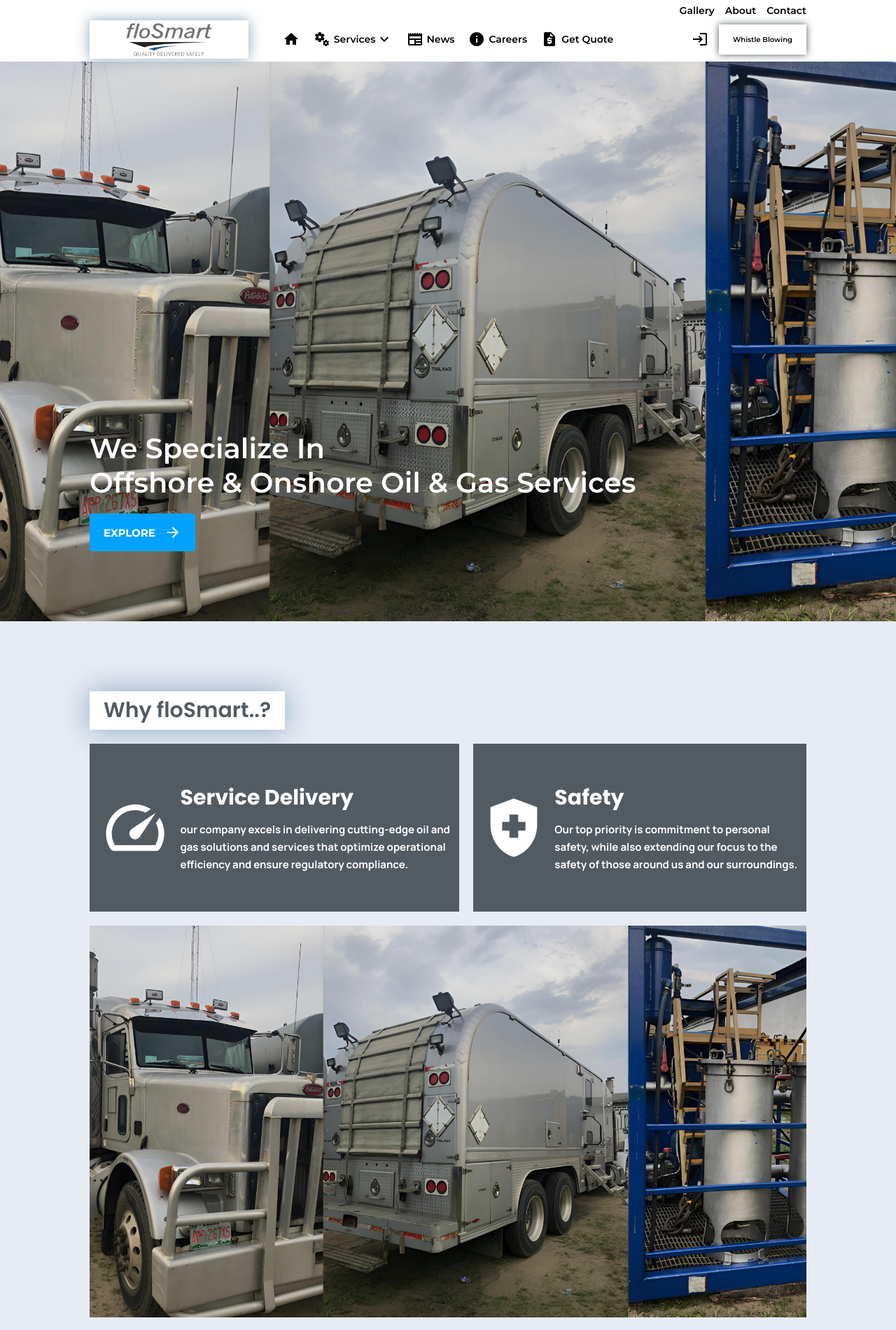
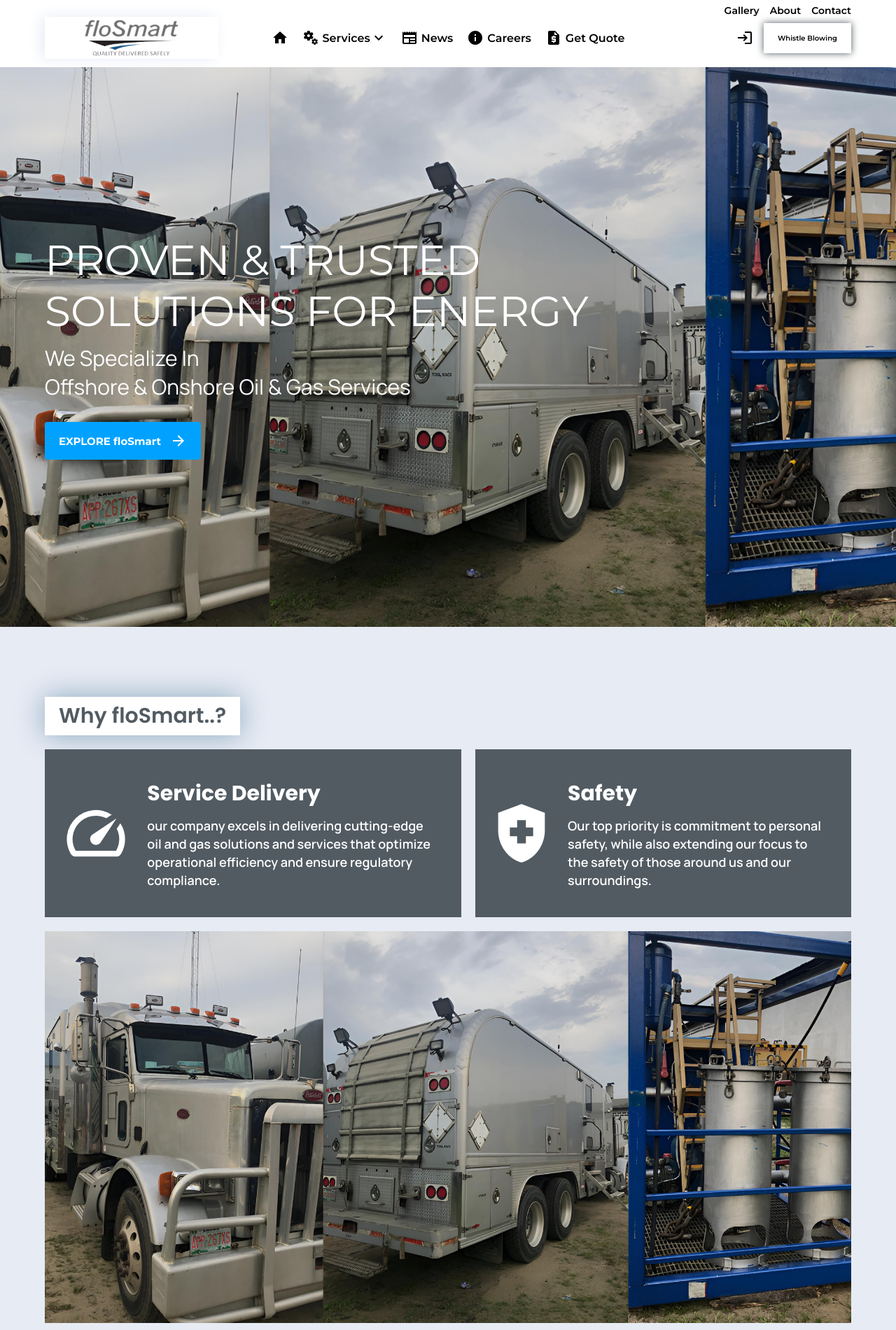
Before and after one commit to stingbreed/next-floweb, a Next.js app: page / in a window 1280 px wide. Shown: the top 1901 px of the page at 70% size. Built offline with nearby package versions, Linux system fonts and the light colour scheme; grey boxes are pictures that could not be loaded.

Commit message:
Design Updates

```diff
--- a/pages/index.js
+++ b/pages/index.js
@@ -52,8 +52,9 @@ function Home() {
         </nav>
         <div className="operations-carousel">
           <div className="presentation-div">
-            <p className="presentation-header">We Specialize In <br></br> Offshore & Onshore Oil & Gas Services</p>
-            <button className="presentation-btn">EXPLORE&nbsp;&nbsp;&nbsp;<ArrowForwardIcon /></button>
+            <p className="presentation-header">PROVEN & TRUSTED<br></br>SOLUTIONS FOR ENERGY</p>
+            <p className="presentation-para">We Specialize In <br></br> Offshore & Onshore Oil & Gas Services</p>
+            <button className="presentation-btn">EXPLORE floSmart&nbsp;&nbsp;&nbsp;<ArrowForwardIcon /></button>
           </div>
           <Slider {...slickSettings} className="carousel-item">
           {images.map((image, index) => (
--- a/pages/sections/components/Popup.js
+++ b/pages/sections/components/Popup.js
@@ -32,7 +32,7 @@ const Popup = ({ isOpen, onRequestClose }) => {
       <div>
         <div className="popup-links">
             <a href="https://flosmart.azurewebsites.net/Account/Login" target="_blank" className="popup-btn"><LoginIcon className="login-icon modal-login" />O.M.S</a>
-            <a href="#" className="popup-btn"><LoginIcon className="login-icon modal-login" />S.M.S</a>
+            <a href="#" className="popup-btn"><LoginIcon className="login-icon modal-login" />A.C.S</a>
         </div>
         <button onClick={onRequestClose} className="popup-close-btn"><CloseIcon />Close</button>
       </div>
--- a/styles/about.css
+++ b/styles/about.css
@@ -75,10 +75,11 @@
 }
 
 .delivery-para {
-    font-size: 15px;
-    line-height: 25px;
-    font-weight: bold;
+    font-size: 18px;
+    line-height: 26px;
+    font-weight: 600;
     font-family: 'Manrope', sans-serif;
+    width: 95%;
 }
 
 .about-bottom-div {
--- a/styles/career.css
+++ b/styles/career.css
@@ -1,13 +1,13 @@
 .career-container {
     display: flex;
-    box-shadow: 0 0 40px rgb(139, 167, 189);
     gap: 20px;
-    height: 80vh;
-    background: white;
+    height: 100%;
+    width: 90%;
+    margin: 0 auto;
 }
 
 .career-img {
-    width: 60%;
+    width: 50%;
     height: 100%;
     background-image: url(/images/career.jpg);
     background-position: center;
@@ -17,12 +17,12 @@
 
 .career-body {
     height: 100%;
-    width: 40%;
+    width: 50%;
     display: flex;
     flex-direction: column;
     justify-content: center;
     align-items: left;
-    padding: 30px;
+    padding: 0;
 }
 
 .career-header {
@@ -37,11 +37,11 @@
 }
 
 .career-para {
-    width: 100%;
+    width: 80%;
     margin-bottom: 30px;
-    font-size: 16px;
-    line-height: 25px;
-    font-weight: bold;
+    font-size: 18px;
+    line-height: 26px;
+    font-weight: 600;
     font-family: 'Manrope', sans-serif;
 }
 
--- a/styles/client.css
+++ b/styles/client.css
@@ -11,7 +11,7 @@
     height: 100%;
     justify-content: left;
     align-items: center;
-    padding: 0 50px;
+    padding: 0;
 }
 
 .client-hd {
@@ -30,8 +30,8 @@
     display: flex;
     justify-content: center;
     align-items: center;
-    padding-right: 100px;
     flex-direction: column;
+    border-bottom: 2px solid black;
 }
 
 .client-numbers {
--- a/styles/globals.css
+++ b/styles/globals.css
@@ -29,8 +29,8 @@ h6 {
 }
 
 .navbar-div {
-  height: 11vh;
-  background: white;
+  height: 12vh;
+  background: rgb(82, 91, 98);
   width: 100%;
 }
 
@@ -38,7 +38,7 @@ h6 {
   background: none;
   position: absolute;
   height: 100%;
-  width: 80%;
+  width: 90%;
   display: flex;
   flex-direction: column;
   justify-content: center;
@@ -49,10 +49,18 @@ h6 {
 }
 
 .presentation-header {
-  margin: auto 0 0;
-  font-size: 40px;
-  font-weight: 600;
+  margin: auto auto 0 0;
+  font-size: 60px;
+  font-weight: 400;
+  width: fit-content;
+}
+
+.presentation-para {
+  margin: 10px 0 0;
+  font-size: 30px;
+  font-weight: 400;
   width: 100%;
+  font-family: 'Manrope', sans-serif;
 }
 
 .presentation-btn {
@@ -69,7 +77,7 @@ h6 {
   cursor: pointer;
   text-decoration: none;
   font-family: 'Montserrat', sans-serif;
-  margin: 20px auto 100px 0;
+  margin: 30px auto auto 0;
 }
 
 .operations-carousel {
@@ -101,39 +109,41 @@ h6 {
 }
 
 .about-div {
-  width: 80%;
+  width: 90%;
   margin: 0 auto;
   padding: 0;
 }
 
 .service-div {
-  width: 80%;
-  margin: 0 auto;
+  width: 90%;
+  margin: 0 auto 100px;
   padding: 0;
 }
 
 .news-div {
-  width: 80%;
-  height: auto;
-  margin: 0 auto;
-  padding: 100px 0;
+  width: 90%;
+  height: fit-content;
+  margin: 0 auto 100px;
+  padding: 0;
 }
 
 .career-div {
-  width: 80%;
+  width: 100%;
   margin: 0 auto;
-  height: 80vh;
-  padding: 0;
+  height: 90vh;
+  padding: 80px 0;
+  border-top: 2px solid rgb(139, 167, 189);
+  border-bottom: 2px solid rgb(139, 167, 189);
 }
 
 .client-div {
-  width: 80%;
+  width: 90%;
   margin: 0 auto;
   height: auto;
   padding: 0;
 }
 
 .contact-div {
-  width: 80%;
+  width: 90%;
   margin: 0 auto 100px;
 }
--- a/styles/navbar.css
+++ b/styles/navbar.css
@@ -1,7 +1,7 @@
 .navbar {
     margin: 0 auto;
     padding: 0;
-    height: 9vh;
+    height: 12vh;
     display: block;
     justify-content: space-between;
     align-items: center;
@@ -27,7 +27,7 @@
     align-items: center;
     overflow: hidden;
     transition: height 0.3s ease, opacity 0.3s ease;
-    width: 80%;
+    width: 90%;
     margin-left: auto;
     padding: 0;
     margin-right: auto;
@@ -54,12 +54,12 @@
 .main-nav {
     margin: 0 auto;
     padding: 0;
-    height: 8vh;
+    height: fit-content;
     display: flex;
     justify-content: space-between;
     align-items: center;
     background: white;
-    width: 80%;
+    width: 90%;
 }
 
 .main-nav.scrolled {
@@ -79,11 +79,11 @@
 
 .logo-img {
     width: auto;
-    height: 55px;
+    height: 60px;
     display: flex;
     margin-bottom: auto;
     margin-top: auto;
-    box-shadow: 0 0 20px rgb(139, 167, 189);
+    box-shadow: -5px 0 20px #e7ebf4;
     cursor: pointer;
 }
 
@@ -114,7 +114,7 @@
     display: flex;
     align-items: center;
     color: black;
-    font-size: 14px;
+    font-size: 16px;
     padding: 10px;
     width: auto;
     height: fit-content;
@@ -123,7 +123,7 @@
 
 .two > a:hover {
     color: #0056b3;
-    box-shadow: 0 0 10px #0056b3;
+    box-shadow: 0 0 5px #0056b3;
 }
 
 .two.scrolled > a {
@@ -192,8 +192,7 @@
 }
 
 .nav-whistle {
-    text-align: center;
-    width: auto;
+    width: fit-content;
     box-shadow: 0 0 10px rgb(82, 91, 98);
     padding: 15px 20px;
     color: black;
--- a/styles/news.css
+++ b/styles/news.css
@@ -1,9 +1,9 @@
 .news-container {
-    height: 80vh;
+    height: auto;
 }
 
 .news-body {
-    height: 100%;
+    height: 90vh;
     display: flex;
 }
 
@@ -17,24 +17,25 @@
     display: flex;
     flex-direction: column;
     gap: 20px;
+    margin-right: 20px;
 }
 
 .news-lower-div {
     height: 100%;
     width: 40%;
-    background: white;
     display: flex;
     flex-direction: column;
     align-items: left;
-    padding: 20px;
+    padding: 20px 40px;
     font-family: 'Poppins', sans-serif;
     justify-content: center;
+    background: white;
 }
 
 .news-upper-upper {
     height: 100%;
     display: flex;
-    width: fit-content;
+    width: 100%;
     margin-right: 20px;
 }
 
--- a/styles/services.css
+++ b/styles/services.css
@@ -6,7 +6,7 @@
 }
 
 .services-carousel {
-    height: 80vh;
+    height: 90vh;
     width: 100%;
     display: flex;
     box-shadow: 0 0 40px rgb(139, 167, 189);
@@ -42,11 +42,11 @@
 }
 
 .service-para {
-    width: 70%;
+    width: 80%;
     margin-bottom: 30px;
-    font-size: 15px;
+    font-size: 18px;
     line-height: 25px;
-    font-weight: bold;
+    font-weight: 600;
     margin-right: auto;
     font-family: 'Manrope', sans-serif;
 }
```
